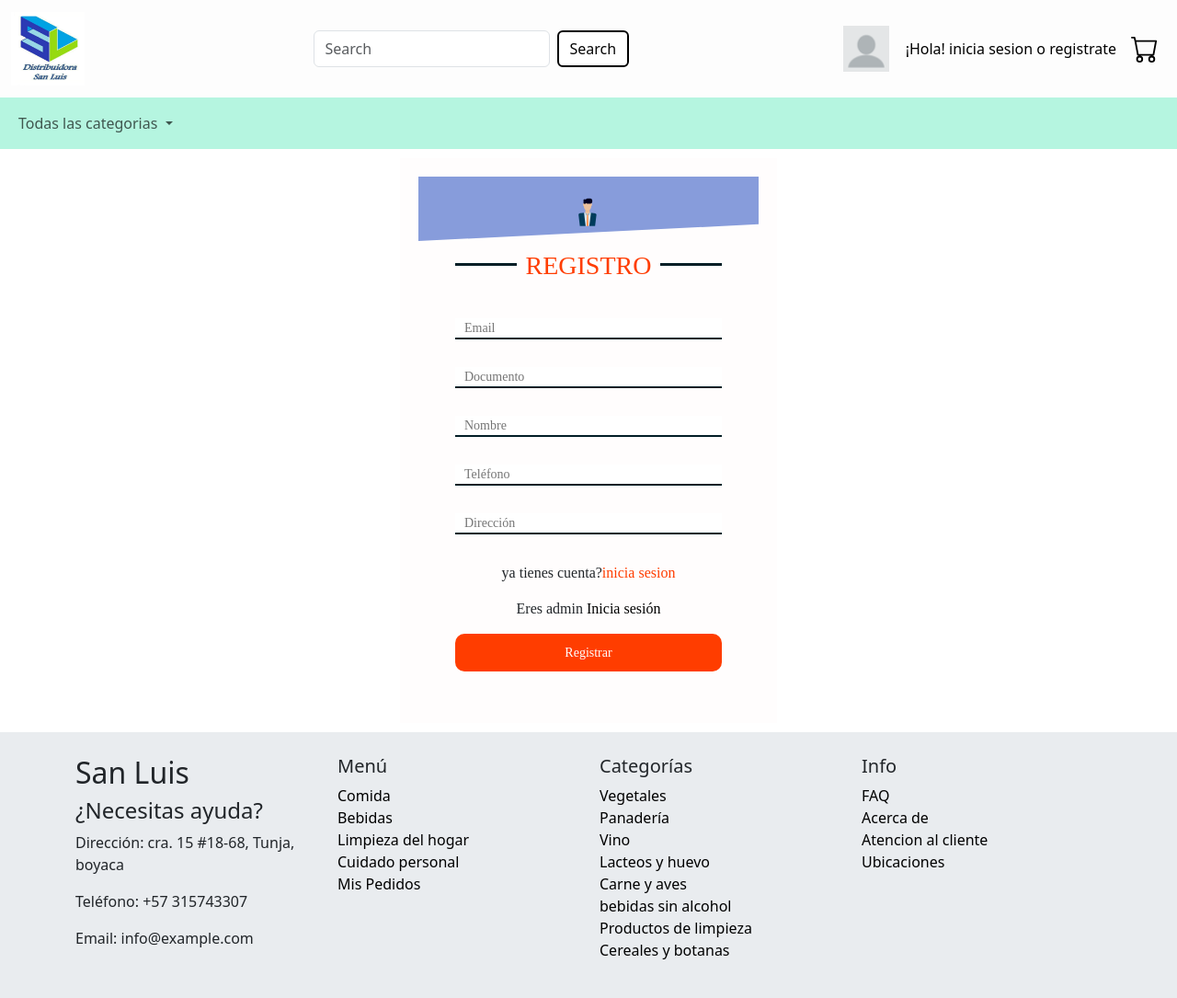
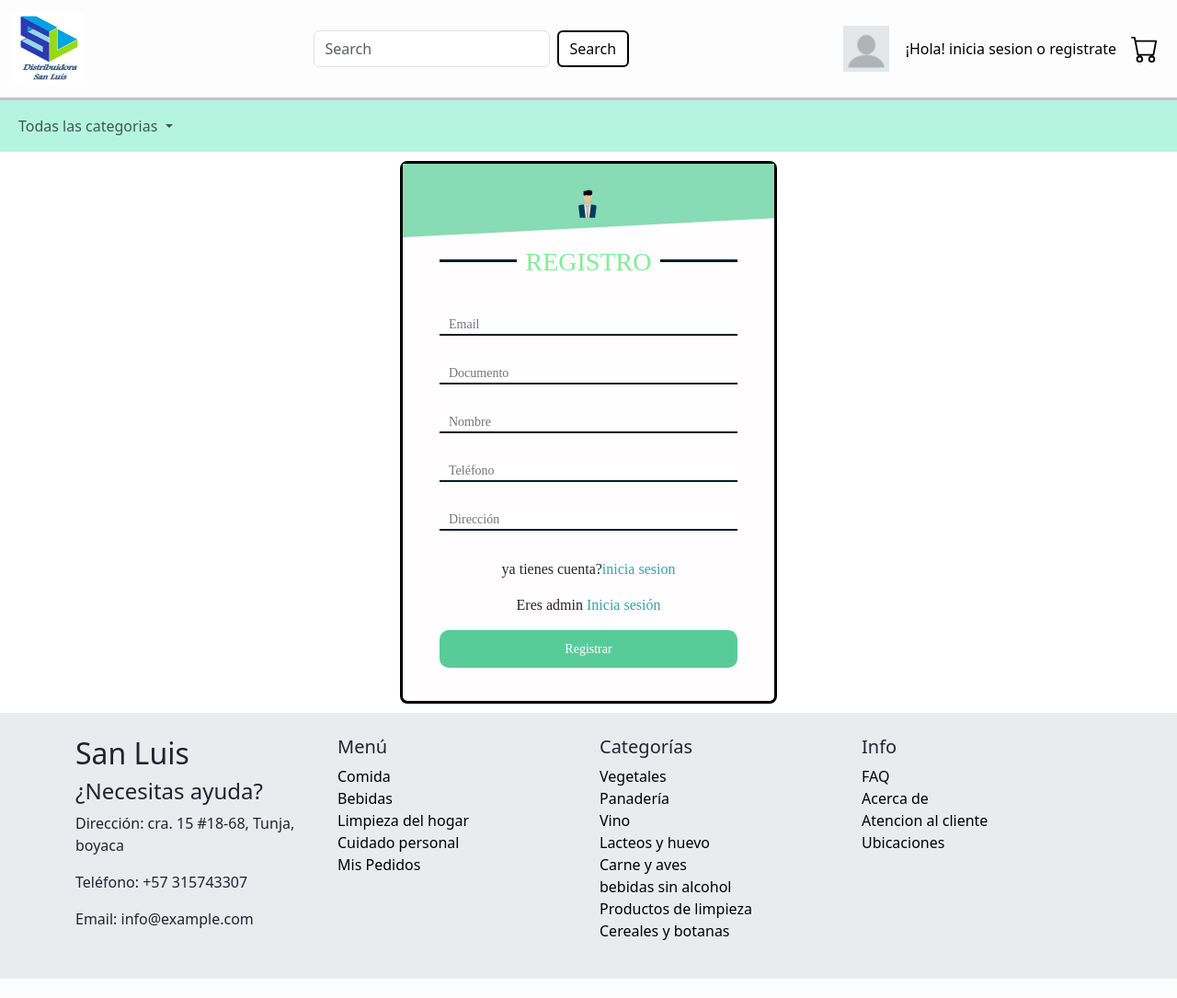
Before and after one commit to AlexHernande2/SanLuis, a PHP site: page /view/php/formSesion.php?inicioSesion=1 in a window 1280 px wide. Shown: the whole page at 92% size. After the commit the page ends 1064 px from the top, so only its background shows below. Run offline with PHP 8.4, Linux system fonts and the light colour scheme.

Commit message:
Se agrego css a la parte del inicio de sesión asi como se eliminaron algunas cosas del codigo que no se usaban

```diff
--- a/controller/ProductoController.php
+++ b/controller/ProductoController.php
@@ -179,4 +179,9 @@ class ProductoController extends ProductoBaseController
         $conexiondb->close();
         return $resultadoSQL;
     }
+
+
+
+
+
 }
--- a/view/css/formAdmin.css
+++ b/view/css/formAdmin.css
@@ -59,14 +59,13 @@ main {
     margin-bottom: 32px;
     overflow: hidden;
     font-family: AbeeZee;
-    color: #FF3D00;
+    color: #80ed99;
 
 }
 
 h3 {
     position: relative;
     display: inline-block;
-    color: #FF3D00;
     padding: 0 10px;
 }
 
@@ -146,7 +145,7 @@ input[type="password"] {
 input[type="submit"] {
     background: none;
     border: none;
-    background: #FF3D00;
+    background: #57cc99;
     color: #fff;
     width: 100%;
     font-size: 14px;
--- a/view/css/formSesion.css
+++ b/view/css/formSesion.css
@@ -12,9 +12,10 @@
     background: #fffdfd;
     width: 410px; /* Ancho fijo del contenedor en pantallas grandes */
     margin: 0 auto; /* Centra el formulario horizontalmente */
-    padding: 20px;   /* Ajusta el relleno del contenedor */
     margin-bottom: 10px;
     margin-top: 10px;
+    border-radius: 8px ;
+    border: solid #000;
 }
 
 @media screen and (max-width: 600px) {
@@ -24,9 +25,9 @@
 }
 
 .form-header {
-    background: #879cdb;
+    background: #87dbb5;
     text-align: center;
-    padding: 20px 0 10px;
+    padding: 25px 0 15px;
     clip-path: polygon(0 0, 100% 0%, 100% 74%, 0% 100%);
 }
 
@@ -47,7 +48,8 @@
 }
 
 .cod-form {
-    padding: 10px 40px 20px; /* Reduce el padding inferior */
+    padding: 10px 40px 20px;
+    /* Reduce el padding inferior */
 }
 
 .form-title {
@@ -57,13 +59,12 @@
     margin-bottom: 32px;
     overflow: hidden;
     font-family: AbeeZee;
-    color: #FF3D00;
+    color: #80ed99;
 }
 
 h3 {
     position: relative;
     display: inline-block;
-    color: #FF3D00;
     padding: 0 10px;
 }
 
@@ -80,7 +81,6 @@ h3::before {
 h3::after {
     left: 100%;
 }
-
 h3::before {
     right: 100%;
 }
@@ -132,7 +132,7 @@ input[type="password"] {
 input[type="submit"] {
     background: none;
     border: none;
-    background: #FF3D00;
+    background: #57cc99;
     color: #fff;
     width: 100%;
     font-size: 14px;
@@ -144,20 +144,20 @@ input[type="submit"] {
 }
 
 input[type="submit"]:hover {
-    background: #021e26;
+    background: #0077b6;
     cursor: pointer;
 }
-
 #linkRegistro,
-#linkInicio {
+#linkInicio,
+#linkAdmi {
     font-family: AbeeZee;
-    color: #FF3D00;
+    color: #38a3a5;
     text-decoration: none;
     transition: all .3s ease;
 }
-
 #linkRegistro:hover,
-#linkInicio:hover {
+#linkInicio:hover,
+#linkAdmi:hover {
     color: #021e26;
 }
 
--- a/view/css/header.css
+++ b/view/css/header.css
@@ -39,6 +39,13 @@
 /* color de la barra de navegacion */
   #navigationBar{
     background-color: rgba(253, 253, 253, 0.827);
+    /* border-bottom: 1px ;
+    border: solid #afafaf; */
+
+    border-bottom: 1px;
+    border-bottom: solid rgb(194, 194, 199);
+
+
   }
 
   #buttonSearch {
--- a/view/php/formSesion.php
+++ b/view/php/formSesion.php
@@ -98,7 +98,7 @@ if (empty($documento)) {
           </div>
 
           <div class="text-center">Eres admin
-            <a href="../php/formAdmin.php">Inicia sesión</a>
+            <a href="../php/formAdmin.php" id="linkAdmi">Inicia sesión</a>
           </div>
 
           <div class="d-flex justify-content-center" id="divBoton">
```
Also changed, not shown: view/js/busqueda.js (+0 -36 lines), view/js/initHF.js (+0 -7 lines).
